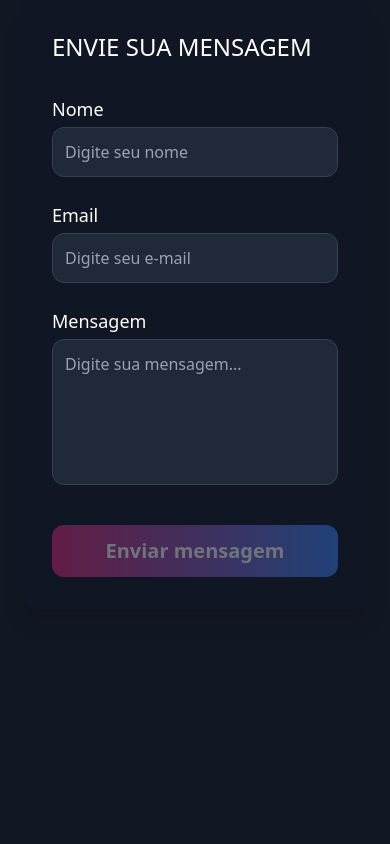
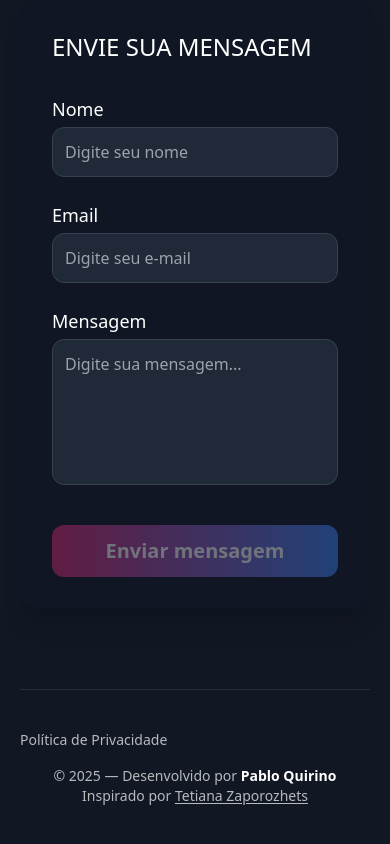
Before and after one commit to pabloquirino/portfolio, an Angular app: page /contato in a window 390 px wide. Shown: the part 535-1379 px from the top of the page. Before the commit the page ends 1144 px from the top, so only its background shows below. Built offline with nearby package versions, Linux system fonts and the light colour scheme.

Commit message:
feat: redesign footer inspired by Tetiana Zaporozhets and improve responsive layout

```diff
--- a/src/app/pages/contato/contato.component.html
+++ b/src/app/pages/contato/contato.component.html
@@ -96,3 +96,30 @@
     </form>
   </article>
 </section>
+
+<footer
+  class="w-full mt-20 py-10 border-t border-white/10 text-white text-sm flex flex-col md:flex-row
+         md:items-center md:justify-between">
+
+    <!-- Política / link opcional -->
+    <a
+      href="#"
+      class="text-white/70 hover:text-white transition mb-4 md:mb-0"
+    >
+      Política de Privacidade
+    </a>
+
+    <!-- Texto central -->
+    <p class="text-white/70 text-center md:text-right">
+      © {{ currentYear }} — Desenvolvido por <span class="font-semibold text-white">Pablo Quirino</span><br class="md:hidden">
+      Inspirado por
+      <a
+        href="https://tetianazaporozhets.eu/"
+        target="_blank"
+        rel="noopener"
+        class="underline underline-offset-2 hover:text-white transition"
+      >
+        Tetiana Zaporozhets
+      </a>
+    </p>
+</footer>
--- a/src/app/pages/contato/contato.component.ts
+++ b/src/app/pages/contato/contato.component.ts
@@ -60,4 +60,7 @@ export class ContatoComponent {
       })
 
   }
+
+  currentYear = new Date().getFullYear();
+
 }
```
Also changed, not shown: src/app/pages/sobre/sobre.component.html (line endings or trailing spaces).
